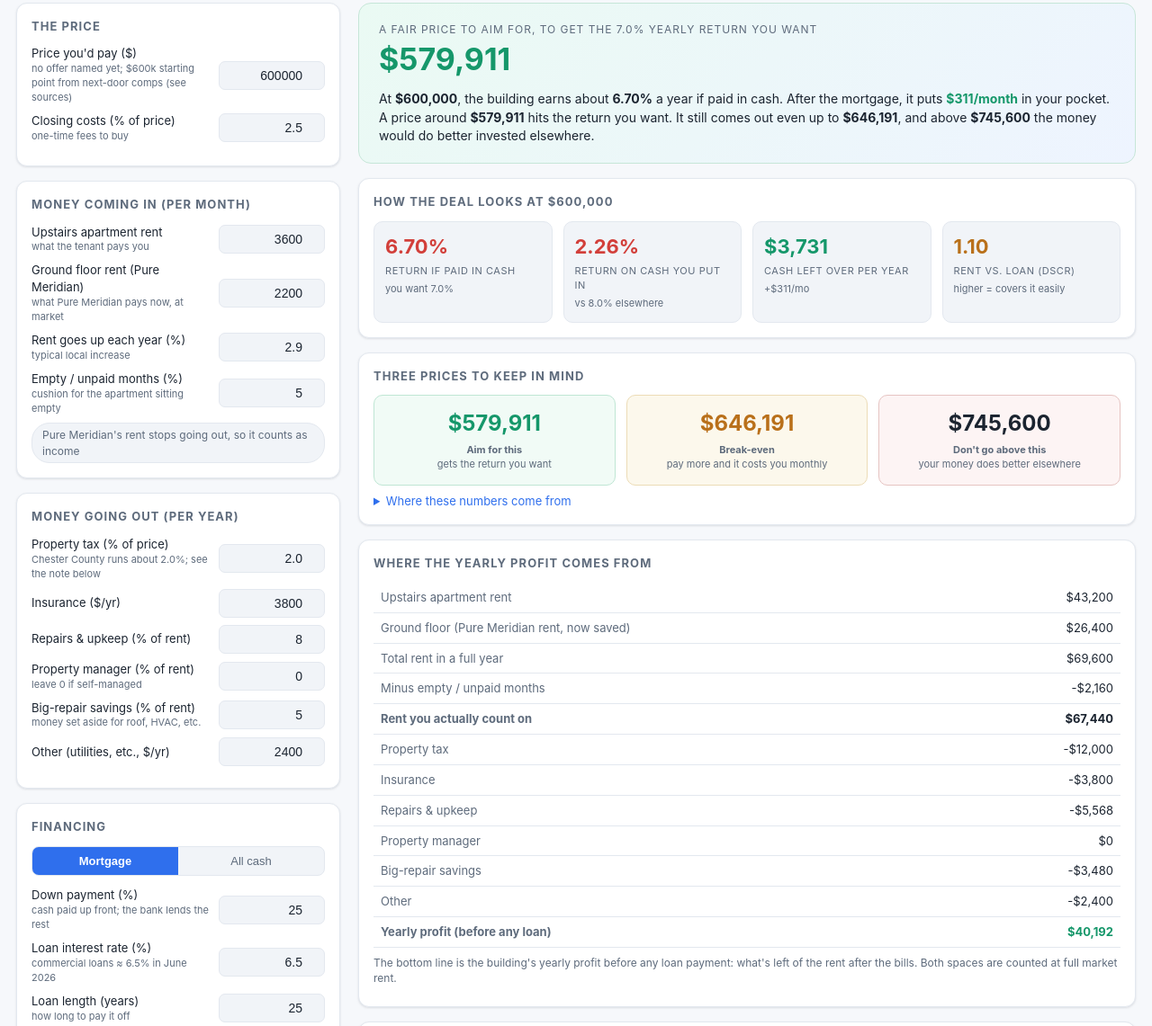
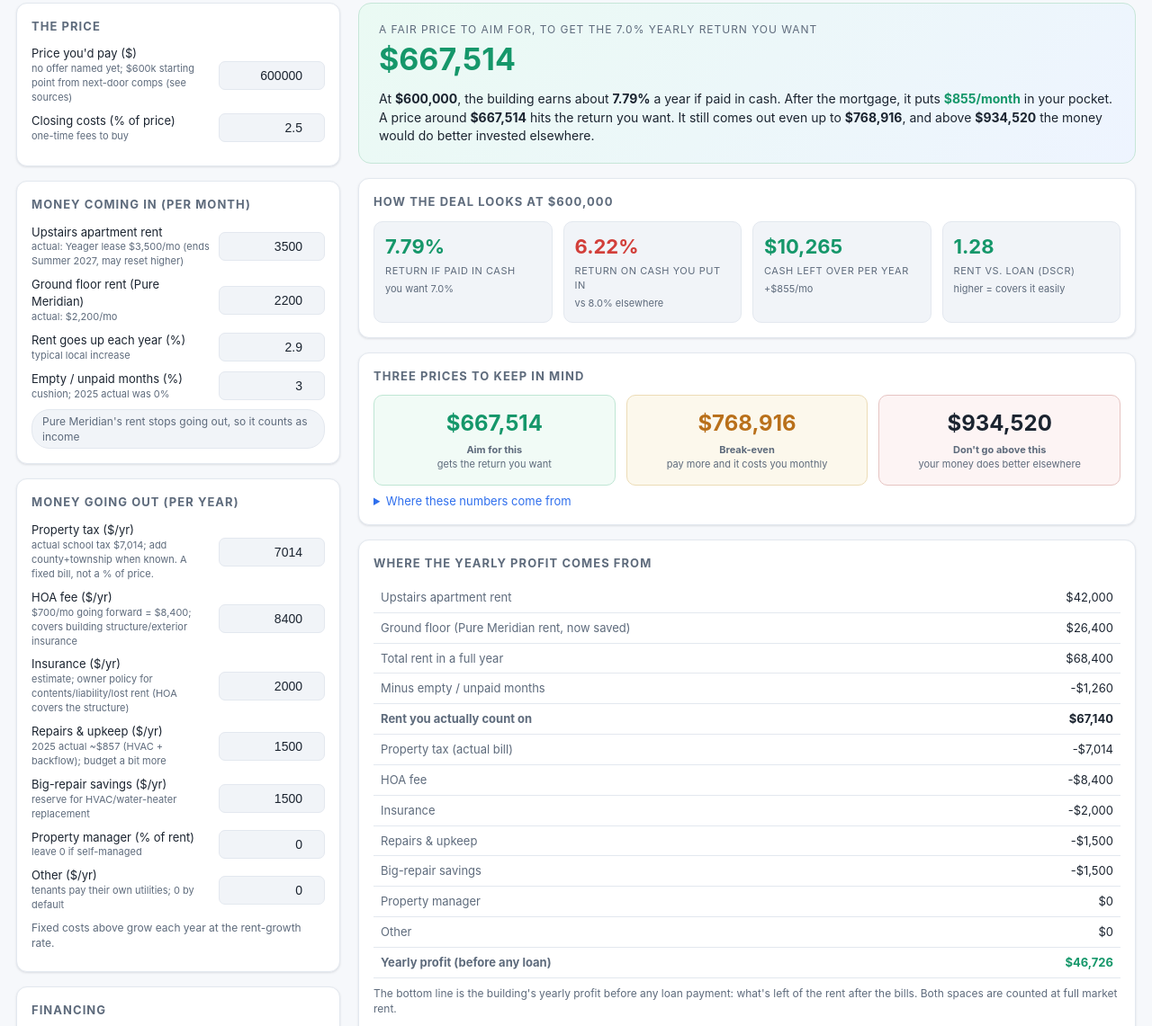
Before and after one commit to nholowsko/meridian-deal, a plain HTML site: page index.html in a window 1280 px wide. Shown: the part 267-1408 px from the top of the page at 90% size. Drawn offline with Linux system fonts and the light colour scheme.

Commit message:
Rebuild on real 2025 P&L: rent $3,500, add HOA, tax as fixed bill, real costs
Co-Authored-By: Claude Opus 4.8 <noreply@anthropic.com>

```diff
--- a/index.html
+++ b/index.html
@@ -171,10 +171,10 @@
 
       <div class="card">
         <h2>Money coming in (per month)</h2>
-        <div class="row"><label>Upstairs apartment rent<span class="hint">what the tenant pays you</span></label><input type="number" id="rentUp" value="3600" step="50"></div>
-        <div class="row"><label>Ground floor rent (Pure Meridian)<span class="hint">what Pure Meridian pays now, at market</span></label><input type="number" id="rentDown" value="2200" step="50"></div>
+        <div class="row"><label>Upstairs apartment rent<span class="hint">actual: Yeager lease $3,500/mo (ends Summer 2027, may reset higher)</span></label><input type="number" id="rentUp" value="3500" step="50"></div>
+        <div class="row"><label>Ground floor rent (Pure Meridian)<span class="hint">actual: $2,200/mo</span></label><input type="number" id="rentDown" value="2200" step="50"></div>
         <div class="row"><label>Rent goes up each year (%)<span class="hint">typical local increase</span></label><input type="number" id="rentGrowth" value="2.9" step="0.1"></div>
-        <div class="row"><label>Empty / unpaid months (%)<span class="hint">cushion for the apartment sitting empty</span></label><input type="number" id="vacancy" value="5" step="0.5"></div>
+        <div class="row"><label>Empty / unpaid months (%)<span class="hint">cushion; 2025 actual was 0%</span></label><input type="number" id="vacancy" value="3" step="0.5"></div>
         <div class="chips">
           <span class="chip" title="Once the building is owned, Pure Meridian no longer pays rent to an outside landlord. That saved rent is counted as income.">Pure Meridian's rent stops going out, so it counts as income</span>
         </div>
@@ -182,12 +182,14 @@
 
       <div class="card">
         <h2>Money going out (per year)</h2>
-        <div class="row"><label>Property tax (% of price)<span class="hint">Chester County runs about 2.0%; see the note below</span></label><input type="number" id="taxPct" value="2.0" step="0.05"></div>
-        <div class="row"><label>Insurance ($/yr)</label><input type="number" id="insurance" value="3800" step="100"></div>
-        <div class="row"><label>Repairs & upkeep (% of rent)</label><input type="number" id="maintPct" value="8" step="0.5"></div>
+        <div class="row"><label>Property tax ($/yr)<span class="hint">actual school tax $7,014; add county+township when known. A fixed bill, not a % of price.</span></label><input type="number" id="tax" value="7014" step="100"></div>
+        <div class="row"><label>HOA fee ($/yr)<span class="hint">$700/mo going forward = $8,400; covers building structure/exterior insurance</span></label><input type="number" id="hoa" value="8400" step="100"></div>
+        <div class="row"><label>Insurance ($/yr)<span class="hint">estimate; owner policy for contents/liability/lost rent (HOA covers the structure)</span></label><input type="number" id="insurance" value="2000" step="100"></div>
+        <div class="row"><label>Repairs & upkeep ($/yr)<span class="hint">2025 actual ~$857 (HVAC + backflow); budget a bit more</span></label><input type="number" id="maint" value="1500" step="100"></div>
+        <div class="row"><label>Big-repair savings ($/yr)<span class="hint">reserve for HVAC/water-heater replacement</span></label><input type="number" id="capex" value="1500" step="100"></div>
         <div class="row"><label>Property manager (% of rent)<span class="hint">leave 0 if self-managed</span></label><input type="number" id="mgmtPct" value="0" step="0.5"></div>
-        <div class="row"><label>Big-repair savings (% of rent)<span class="hint">money set aside for roof, HVAC, etc.</span></label><input type="number" id="capexPct" value="5" step="0.5"></div>
-        <div class="row"><label>Other (utilities, etc., $/yr)</label><input type="number" id="other" value="2400" step="100"></div>
+        <div class="row"><label>Other ($/yr)<span class="hint">tenants pay their own utilities; 0 by default</span></label><input type="number" id="other" value="0" step="100"></div>
+        <div class="src" style="margin-top:6px">Fixed costs above grow each year at the rent-growth rate.</div>
       </div>
 
       <div class="card">
@@ -284,23 +286,22 @@
 
       <div class="card">
         <h2>Things baked in that you should know</h2>
-        <div class="src">• <b>Pure Meridian's rent counts as income.</b> Once the building is owned, Pure Meridian stops paying ~$2,200/mo to an outside landlord, and that saved rent is treated as income. This is an internal saving rather than rent collected from a third party, so an outside buyer pricing the building purely on the apartment's rent would value it differently. The "if you don't buy" comparison handles the other side of this.</div>
-        <div class="src">• <b>Property tax is estimated as 2% of the price.</b> In reality PA tax is based on the county's <b>assessed value</b>, not what you pay, and a sale can trigger a reassessment. Use the actual tax bill once it's known; it could be higher or lower.</div>
-        <div class="src">• <b>All figures are before income taxes.</b> Owning rental property has real tax effects (mortgage interest and depreciation lower the tax bill; rental income raises it). None of that is modeled here.</div>
-        <div class="src">• <b>Both spaces are valued at full market rent</b>, with a small cushion for the apartment sitting empty. The ground floor assumes Pure Meridian's space stays occupied.</div>
-        <div class="src">• <b>Future growth is a straight-line estimate.</b> Rent, building value, and the "invest it elsewhere" return all assume steady yearly growth; the real world is bumpier.</div>
-        <div class="src" style="margin-top:8px;color:var(--warn)">⚠️ Still need real numbers for: the actual asking price ($600k is a comp-based starting point, not an offer), the county's assessed value and tax bill, the real square-foot split between floors, the lease terms, and who pays the utilities.</div>
+        <div class="src">• <b>Most numbers are now real</b>, from the seller's 2025 profit-and-loss: apartment rent $3,500/mo, Pure Meridian $2,200/mo, HOA, and the actual repairs. Earlier placeholders have been replaced.</div>
+        <div class="src">• <b>Pure Meridian's rent counts as income.</b> Once owned, Pure Meridian stops paying $2,200/mo to an outside landlord, and that saved rent is treated as income. It's an internal saving, not rent from a third party, so an outside buyer pricing only on the apartment's rent would value it differently. The "if you don't buy" comparison handles the other side.</div>
+        <div class="src">• <b>Property tax is the actual bill, not a % of price.</b> The $7,014 is the <b>school</b> tax; Chester County and the township bill separately (likely another $2,000–$4,000), so total tax is probably higher than shown. A sale can also prompt a reassessment. Replace with the full bill when known.</div>
+        <div class="src">• <b>Insurance is an estimate (~$2,000).</b> The HOA master policy covers the building structure; the owner needs only a contents/liability/lost-rent policy. Replace with a real quote.</div>
+        <div class="src">• <b>All figures are before income taxes</b> (no depreciation, mortgage-interest deduction, or capital-gains/recapture at sale).</div>
+        <div class="src">• <b>Exit value grows the price by appreciation</b>, so it doesn't re-price off the building's income — treat the long-run wealth/IRR as optimistic if you pay above the "Aim for this" price.</div>
+        <div class="src">• <b>Commercial use is allowed</b> — the covenants define a Commercial/Residential unit and expressly permit the ground-floor commercial use (Section 7.1.3).</div>
+        <div class="src" style="margin-top:8px;color:var(--warn)">⚠️ Still need: the <b>asking price</b> (none named yet), the <b>full property-tax bill</b> (county + township on top of the $7,014 school), a real <b>insurance quote</b>, and the post-2027 apartment rent (current lease ends Summer 2027 and may reset higher).</div>
       </div>
 
       <div class="card">
-        <h2>Where the starting numbers came from</h2>
-        <div class="src">• Property: ~3,000 sqft office/mixed building, 670 Wharton Blvd, fully occupied (Swope Lees Commercial listing).</div>
-        <div class="src">• <b>$600k starting price is from same-street sales:</b> 686 Wharton Blvd, the near-identical mixed-use building next door (residential over commercial), sold for $630,000 (it's larger at 3,884 sqft, ≈ $162/sqft); 435 Wharton Blvd (2,815 sqft) sold $575,000 in May 2025 (≈ $204/sqft). $600k for ~3,000 sqft sits between those and near the income-based target below.</div>
-        <div class="src">• Upstairs ≈ $3,600/mo: a 3BR/2.5BA townhouse in 19341 rents $3,650 (Homes.com / Zumper, Jun 2026).</div>
-        <div class="src">• Ground floor: Pure Meridian pays $2,200/mo ≈ market for ~1,500 sqft Exton office ($17/sqft/yr, OfficeSpace/CityFeet).</div>
-        <div class="src">• Commercial mortgage ≈ 6.5% (SelectCommercial / CommercialLoanDirect, Jun 13 2026: conventional 5.43 to 8.75%).</div>
-        <div class="src">• Chester Co. effective property tax ≈ 2.0%; home values rising ~3%/yr (Zillow Chester Co.).</div>
-        <div class="src">• Rent growth 2.9% = Exton year-over-year median rent change (ApartmentList/Zumper).</div>
+        <h2>Where the numbers came from</h2>
+        <div class="src">• <b>Rents, HOA, taxes, repairs:</b> the seller's 2025 P&L for 674/670 Wharton Blvd. Apartment (Yeager) $3,500/mo, Pure Meridian (Tricia) $2,200/mo, HOA $642→$700/mo, school tax $7,014, repairs ~$857 (HVAC + backflow).</div>
+        <div class="src">• <b>Commercial use & HOA scope:</b> the community's Declaration, Bylaws, and Rules (Edgeware). HOA master policy insures the building structure.</div>
+        <div class="src">• <b>$600k reference price (no offer yet):</b> 686 Wharton Blvd next door (near-identical mixed-use) sold $630,000; 435 Wharton Blvd sold $575,000 (May 2025).</div>
+        <div class="src">• Commercial mortgage ≈ 6.5% (SelectCommercial / CommercialLoanDirect, Jun 2026). Appreciation ~3%/yr, rent growth 2.9% (Exton, ApartmentList/Zumper).</div>
       </div>
 
       <div class="foot" id="foot"></div>
@@ -330,35 +331,38 @@ function read(){
   return {
     price:v('price'), closingPct:v('closingPct'),
     rentUp:v('rentUp'), rentDown:v('rentDown'), rentGrowth:v('rentGrowth')/100, vacancy:v('vacancy')/100,
-    taxPct:v('taxPct')/100, insurance:v('insurance'), maintPct:v('maintPct')/100,
-    mgmtPct:v('mgmtPct')/100, capexPct:v('capexPct')/100, other:v('other'),
+    tax:v('tax'), hoa:v('hoa'), insurance:v('insurance'), maint:v('maint'),
+    mgmtPct:v('mgmtPct')/100, capex:v('capex'), other:v('other'),
     downPct:v('downPct')/100, rate:v('rate')/100, amort:v('amort'),
     targetCap:v('targetCap')/100, oppRate:v('oppRate')/100, appr:v('appr')/100,
     hold:v('hold'), sellCost:v('sellCost')/100, altRent:v('altRent')
   };
 }
 
-// gross scheduled rent (annual) at a given price-independent rent level
+// gross scheduled rent (annual)
 function grossRent(d){ return (d.rentUp + d.rentDown)*12; }
 
-// operating expenses depend on price (tax) + rent
-function opex(d, price, gross){
-  const collected = gross*(1 - d.vacancy*(d.rentUp/(d.rentUp+d.rentDown))); // vacancy on upstairs share
+// Operating expenses. Fixed-dollar costs inflate by `infl`; management scales with rent.
+// None depend on the purchase price — property tax is the actual bill, not a % of price.
+function opex(d, gross, infl){
+  infl = infl || 1;
+  const collected = gross*(1 - d.vacancy*(d.rentUp/(d.rentUp+d.rentDown))); // vacancy on apartment share
   return {
-    tax: price*d.taxPct,
-    insurance: d.insurance,
-    maint: gross*d.maintPct,
+    tax: d.tax*infl,
+    hoa: d.hoa*infl,
+    insurance: d.insurance*infl,
+    maint: d.maint*infl,
+    capex: d.capex*infl,
+    other: d.other*infl,
     mgmt: collected*d.mgmtPct,
-    capex: gross*d.capexPct,
-    other: d.other,
     collected
   };
 }
-function noiAt(d, price){
+function noiAt(d){
   const gross = grossRent(d);
-  const ox = opex(d, price, gross);
+  const ox = opex(d, gross, 1);
   const egi = ox.collected;
-  const totalOp = ox.tax+ox.insurance+ox.maint+ox.mgmt+ox.capex+ox.other;
+  const totalOp = ox.tax+ox.hoa+ox.insurance+ox.maint+ox.mgmt+ox.capex+ox.other;
   return {gross, egi, totalOp, noi: egi-totalOp, ox};
 }
 
@@ -369,7 +373,7 @@ function annualDebtService(d, price){
 }
 
 function metricsAt(d, price){
-  const {noi} = noiAt(d, price);
+  const {noi} = noiAt(d);
   const ds = annualDebtService(d, price);
   const cashInvested = finMode==="cash" ? price*(1+d.closingPct/100)
                                         : price*d.downPct + price*(d.closingPct/100);
@@ -383,14 +387,13 @@ function metricsAt(d, price){
 }
 
 // ---- price solvers ----
-function targetPrice(d){ return noiAt(d, d.price).noi / d.targetCap; } // NOI ~ price-insensitive except tax
-// because tax depends on price, solve by iteration
-function solve(d, fn){ // find price where fn(price)=0 via bisection (fn decreasing in price)
+// NOI no longer depends on price, so cap-based prices are exact (price = NOI / cap).
+function priceForCap(d, cap){ return noiAt(d).noi / cap; }
+function solve(d, fn){ // bisection (fn decreasing in price) — used for break-even, which depends on price via debt service
   let lo=50000, hi=5000000;
   for(let i=0;i<60;i++){ const mid=(lo+hi)/2; if(fn(mid)>0){lo=mid;}else{hi=mid;} }
   return (lo+hi)/2;
 }
-function priceForCap(d, cap){ return solve(d, p => noiAt(d,p).noi/p - cap); }
 function breakEvenPrice(d){ return solve(d, p => metricsAt(d,p).cf); } // cf=0
 // Walk-away ceiling: price where the building's TOTAL unleveraged return (income yield + appreciation)
 // drops to your opportunity cost. Compares like-for-like (total vs total), not income-yield vs total-return.
@@ -407,9 +410,10 @@ function project(d, price, mode){
   const cashIn = mode==="cash"? price*(1+d.closingPct/100) : price*d.downPct + price*(d.closingPct/100);
   for(let y=1;y<=d.hold;y++){
     const g = (d.rentUp+d.rentDown)*12*Math.pow(1+d.rentGrowth,y-1);
-    const ox = opex(d, price*Math.pow(1+d.appr,y-1), g);
+    const infl = Math.pow(1+d.rentGrowth,y-1);   // fixed costs (tax, HOA, etc.) inflate at the rent-growth rate
+    const ox = opex(d, g, infl);
     const egi = ox.collected;
-    const noi = egi - (ox.tax+ox.insurance+ox.maint+ox.mgmt+ox.capex+ox.other);
+    const noi = egi - (ox.tax+ox.hoa+ox.insurance+ox.maint+ox.mgmt+ox.capex+ox.other);
     const ds = mode==="cash"?0: pmt(d.rate/12,d.amort*12,loan0)*12;
     const cf = noi-ds; cumCF+=cf;
     const value = price*Math.pow(1+d.appr,y);
@@ -458,7 +462,7 @@ function render(){
   $('recPrice').textContent = fmt$(pT);
 
   // verdict text
-  const {noi}=noiAt(d,d.price);
+  const {noi}=noiAt(d);
   let v=`At <b>${fmt$(d.price)}</b>, the building earns about <b>${fmtPct(m.cap*100)}</b> a year if paid in cash. `;
   v+= m.cf>=0 ? `After ${finMode==="cash"?"expenses":"the mortgage"}, it puts <b class="pos">${fmt$(m.cf/12)}/month</b> in your pocket. ` :
                 `After ${finMode==="cash"?"expenses":"the mortgage"}, it would cost <b class="neg">${fmt$(-m.cf/12)}/month</b> out of pocket. `;
@@ -468,18 +472,19 @@ function render(){
   $('verdict').innerHTML = v;
 
   // NOI table
-  const ox=noiAt(d,d.price).ox;
+  const nz=noiAt(d), ox=nz.ox;
   $('noiTable').querySelector('tbody').innerHTML = `
     <tr><td>Upstairs apartment rent</td><td>${fmt$(d.rentUp*12)}</td></tr>
     <tr><td>Ground floor (Pure Meridian rent, now saved)</td><td>${fmt$(d.rentDown*12)}</td></tr>
-    <tr><td>Total rent in a full year</td><td>${fmt$(noiAt(d,d.price).gross)}</td></tr>
-    <tr><td>Minus empty / unpaid months</td><td>${fmt$(ox.collected-noiAt(d,d.price).gross)}</td></tr>
+    <tr><td>Total rent in a full year</td><td>${fmt$(nz.gross)}</td></tr>
+    <tr><td>Minus empty / unpaid months</td><td>${fmt$(ox.collected-nz.gross)}</td></tr>
     <tr><td><b>Rent you actually count on</b></td><td><b>${fmt$(ox.collected)}</b></td></tr>
-    <tr><td>Property tax</td><td>${fmt$(-ox.tax)}</td></tr>
+    <tr><td>Property tax (actual bill)</td><td>${fmt$(-ox.tax)}</td></tr>
+    <tr><td>HOA fee</td><td>${fmt$(-ox.hoa)}</td></tr>
     <tr><td>Insurance</td><td>${fmt$(-ox.insurance)}</td></tr>
     <tr><td>Repairs & upkeep</td><td>${fmt$(-ox.maint)}</td></tr>
+    <tr><td>Big-repair savings</td><td>${fmt$(-ox.capex)}</td></tr>
     <tr><td>Property manager</td><td>${fmt$(-ox.mgmt)}</td></tr>
-    <tr><td>Big-repair savings</td><td>${fmt$(-ox.capex)}</td></tr>
     <tr><td>Other</td><td>${fmt$(-ox.other)}</td></tr>
     <tr><td><b>Yearly profit (before any loan)</b></td><td><b class="pos">${fmt$(noi)}</b></td></tr>`;
 
@@ -570,7 +575,7 @@ function drawWealth(d,pc,pm2,netSale,investAll,investDiff,altRentPaid){
 function drawSens(d){
   const pts=[]; const base=priceForCap(d,d.targetCap);
   for(let p=Math.max(300000,base*0.6);p<=base*1.5;p+=(base*0.9)/20){
-    pts.push({p, cap:noiAt(d,p).noi/p*100, coc:metricsAt(d,p).coc*100});
+    pts.push({p, cap:noiAt(d).noi/p*100, coc:metricsAt(d,p).coc*100});
   }
   const labels=pts.map(x=>'$'+Math.round(x.p/1000)+'k');
   const opts=baseChartOpts(); opts.scales.y.ticks.callback=v=>v.toFixed(0)+'%';
```
